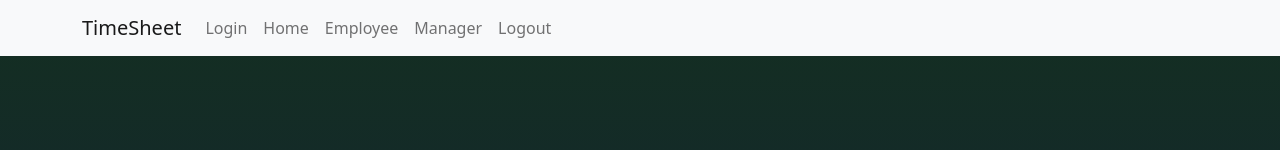
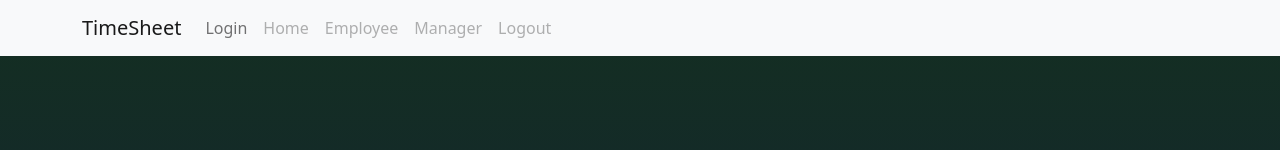
Before and after one commit to sakshishah6/employee-logging-system, a React (Create React App) app: page / in a window 1280 px wide. Shown: the top 150 px of the page. Built offline with nearby package versions, Linux system fonts and the light colour scheme.

Commit message:
adding locks on navbar buttons

```diff
--- a/src/components/Navbar.js
+++ b/src/components/Navbar.js
@@ -1,18 +1,26 @@
 import Container from 'react-bootstrap/Container';
 import Nav from 'react-bootstrap/Nav';
 import Navbar from 'react-bootstrap/Navbar';
+import { React, useState, useEffect } from 'react';
+
 
 function Navbar1() {
+  const [homePage, setHomePage] = useState(true)
+  const [employeePage, setEmployeePage] = useState(true)
+  const [managerPage, setManagerPage] = useState(true)
+  const [logoutPage, setLogoutPage] = useState(true)
+
+
   return (
       <Navbar bg="light" variant="light">
         <Container>
-          <Navbar.Brand href="#home">TimeSheet</Navbar.Brand>
+          <Navbar.Brand href="/">TimeSheet</Navbar.Brand>
           <Nav className="me-auto">
             <Nav.Link href="/">Login</Nav.Link>
-            <Nav.Link href="/home">Home</Nav.Link>
-            <Nav.Link href="/employee">Employee</Nav.Link>
-            <Nav.Link href="/manager">Manager</Nav.Link>
-            <Nav.Link href="/logout">Logout</Nav.Link>
+            <Nav.Link href="/home" disabled={homePage}>Home</Nav.Link>
+            <Nav.Link href="/employee"disabled={employeePage} >Employee</Nav.Link>
+            <Nav.Link href="/manager" disabled={managerPage} >Manager</Nav.Link>
+            <Nav.Link href="/logout" disabled={logoutPage} >Logout</Nav.Link>
           </Nav>
         </Container>
       </Navbar>
```
Also changed, not shown: 1 other file (tests, documents, lock files or other folders).
